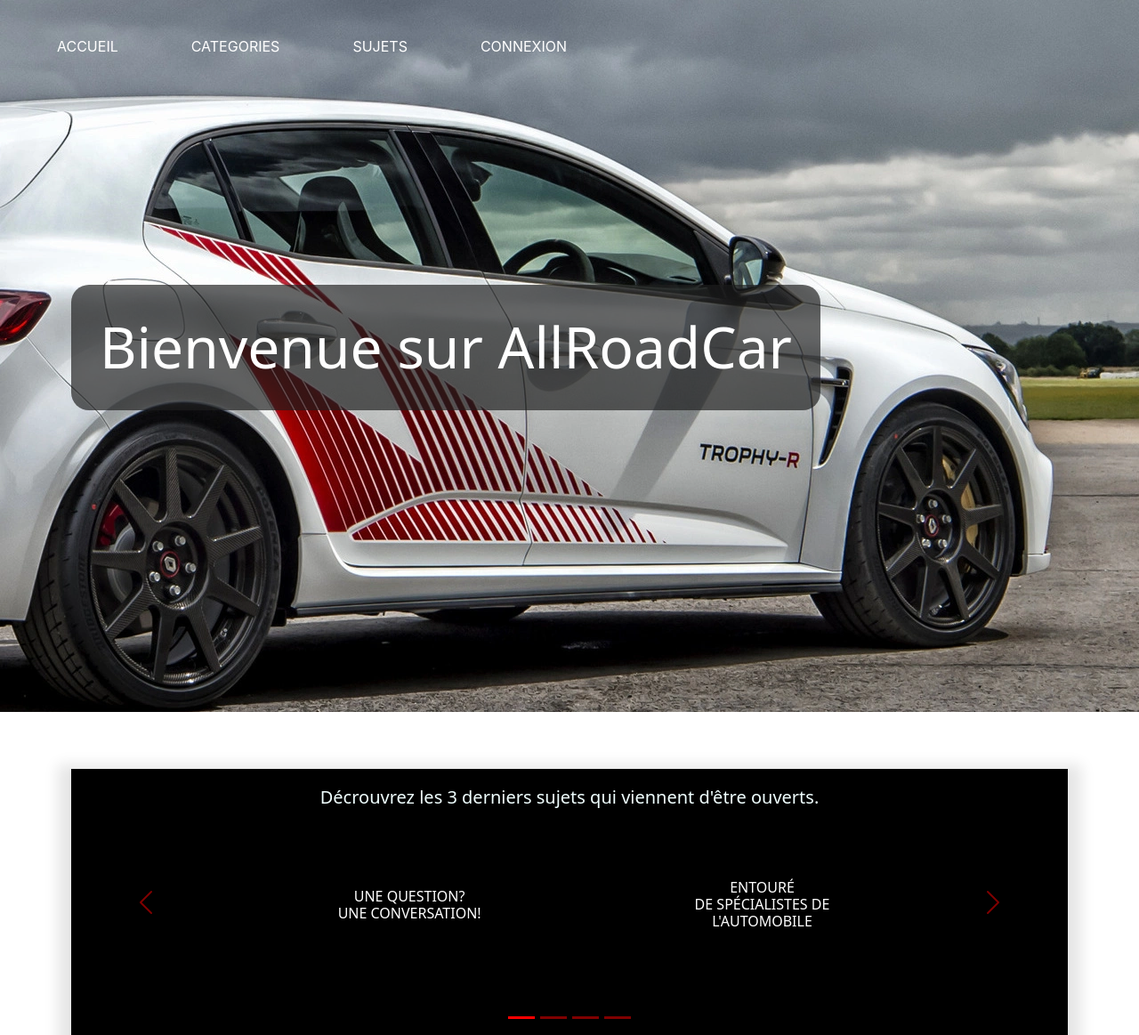
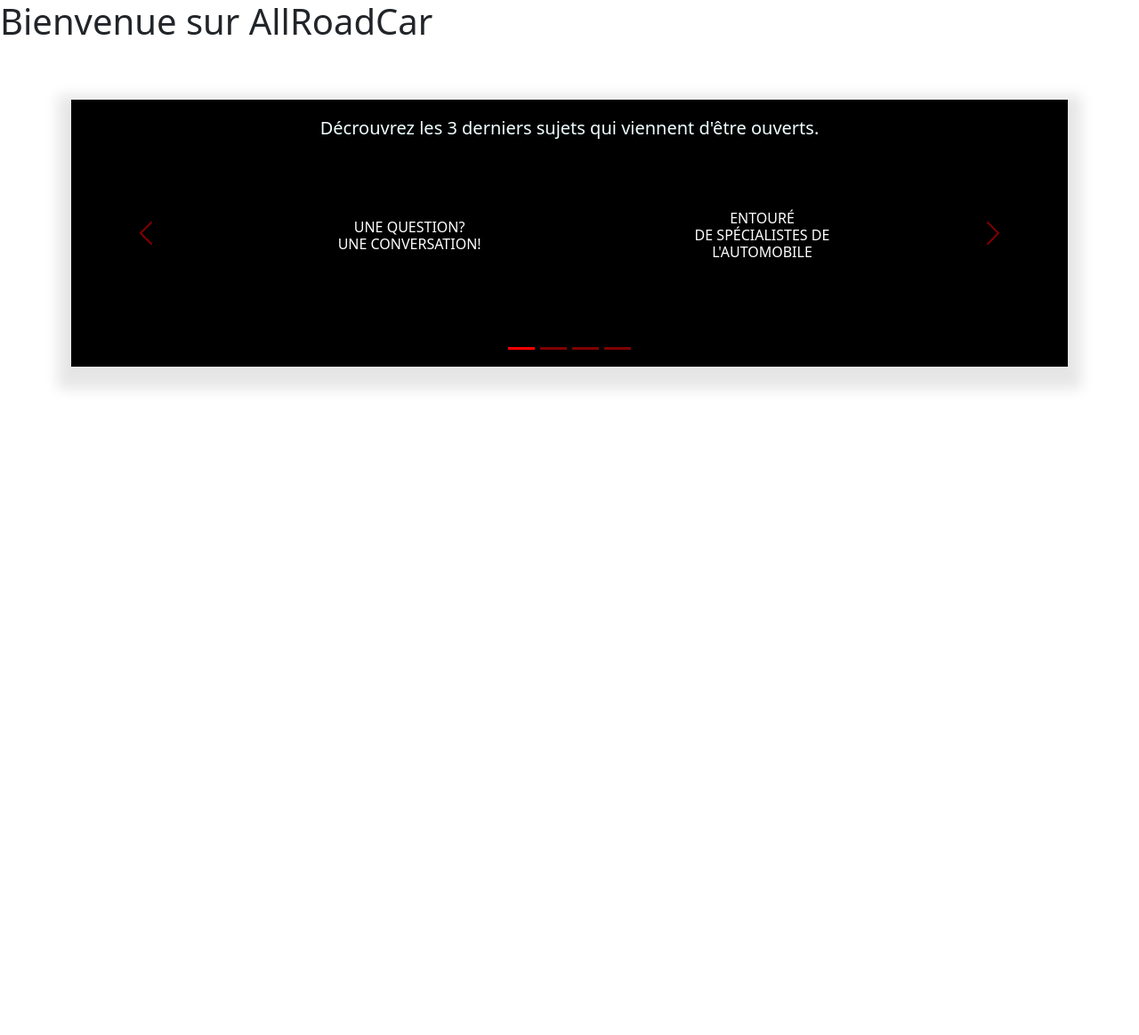
Before and after one commit to enzopoussin/all_road_car, a PHP site: page / in a window 1280 px wide. Shown: the top 1163 px of the page at 89% size. After the commit the page ends 437 px from the top, so only its background shows below. Run offline with PHP 8.4, Linux system fonts and the light colour scheme; data comes from the database, SQL or seed files in the repository.

Commit message:
fix : index fix example

```diff
--- a/index.php
+++ b/index.php
@@ -26,7 +26,6 @@
 <?php
 include 'navbar.php';
 ?>
-<div class="bgImg">
     <div class="presentation">
         <h1>Bienvenue sur AllRoadCar</h1>
     </div>
```
